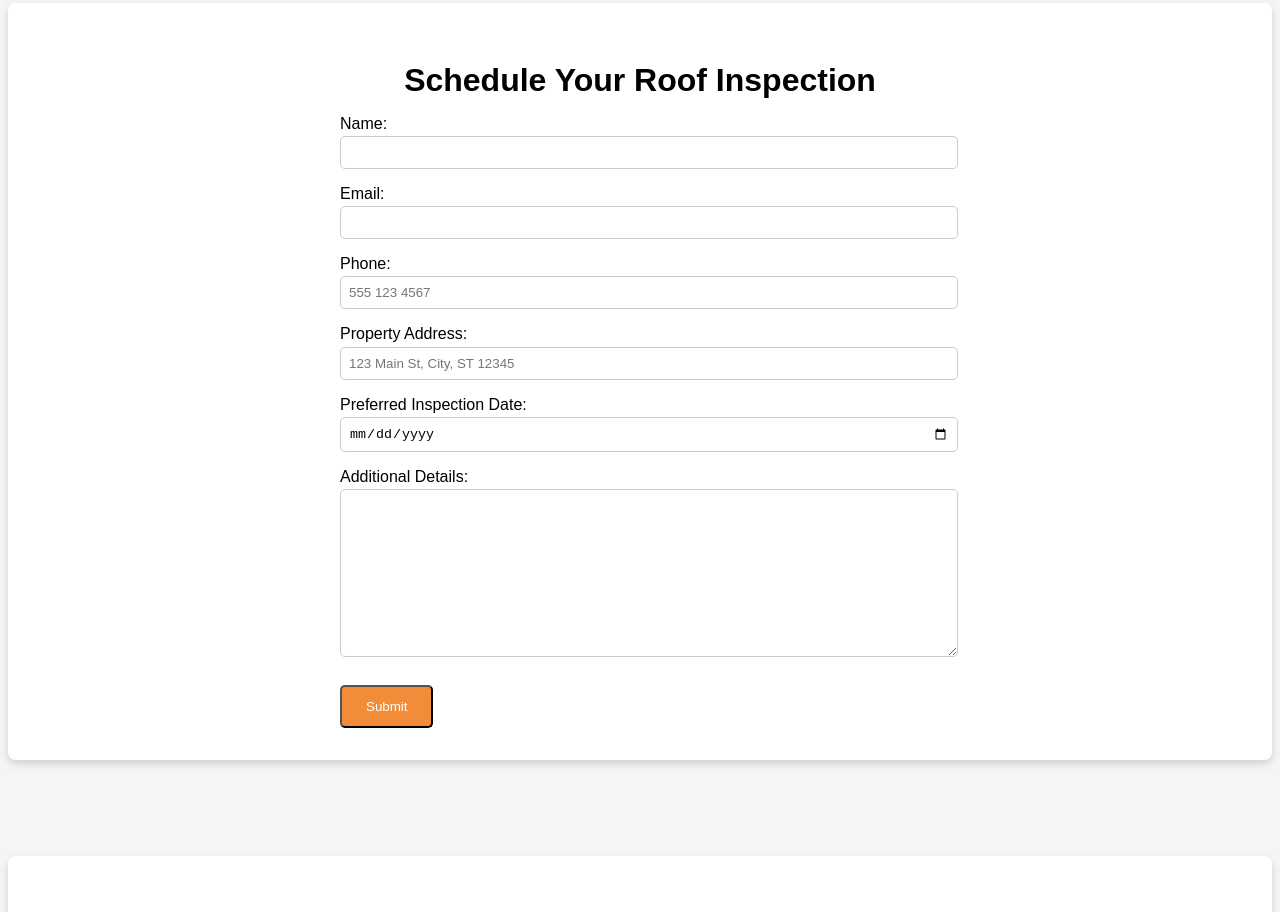
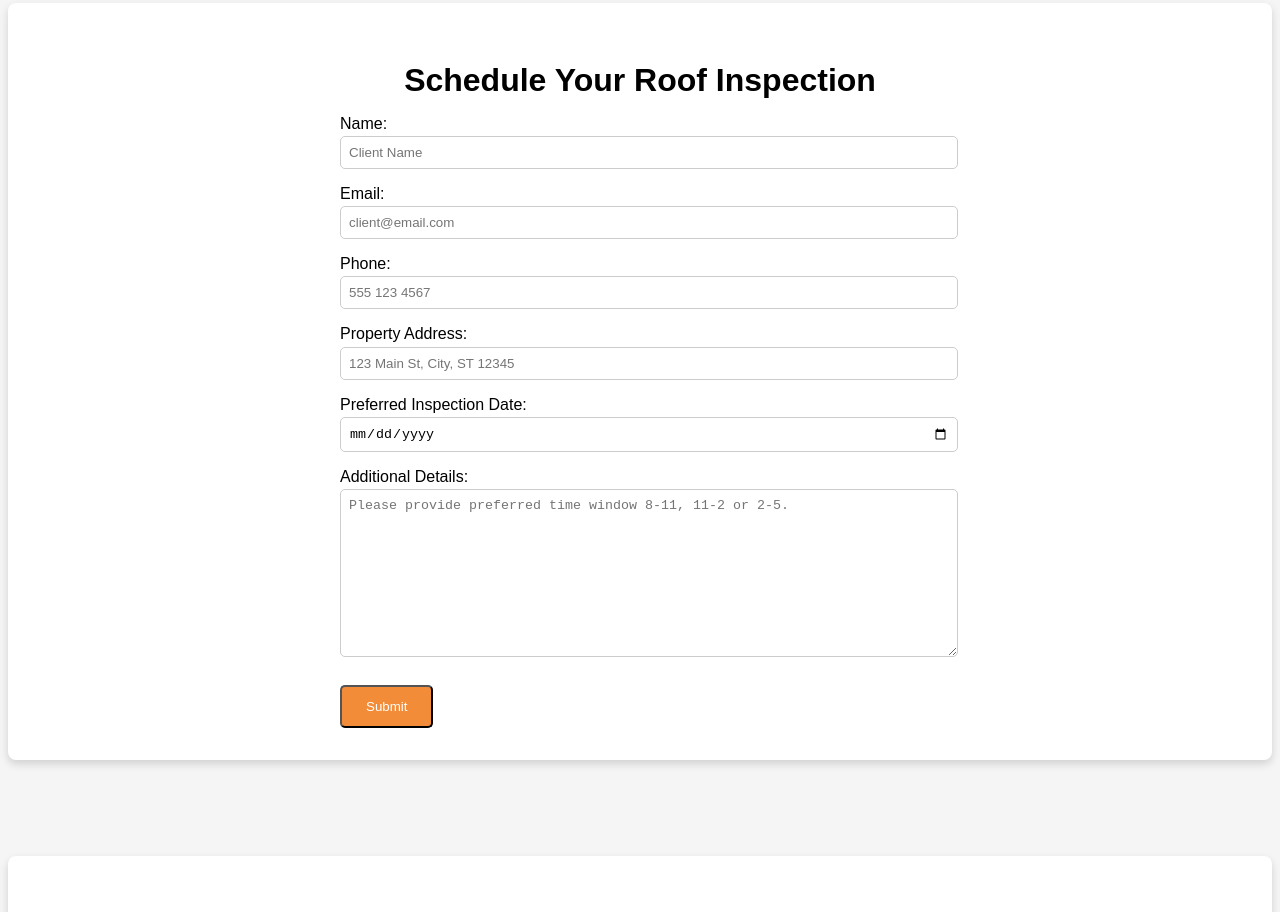
Before and after one commit to jrobj3/robinson-roofing, a plain HTML site: page index.html in a window 1280 px wide. Shown: the part 2120-3032 px from the top of the page. Drawn offline with Linux system fonts and the light colour scheme.

Commit message:
grey txt added.html

```diff
--- a/index.html
+++ b/index.html
@@ -92,9 +92,9 @@
             <h2>Schedule Your Roof Inspection</h2>
             <form id="inspection-form">
                 <label for="name">Name:</label>
-                <input type="text" id="name" name="name" required>
+                <input type="text" id="name" name="name" required placeholder="Client Name">
                 <label for="email">Email:</label>
-                <input type="email" id="email" name="_replyto" required>
+                <input type="email" id="email" name="_replyto" required placeholder="client@email.com">
                 <p id="email-error" style="color: red; display: none;">Please enter a valid email with @ and .</p>
                 <label for="phone">Phone:</label>
                 <input type="tel" id="phone" name="phone" required placeholder="555 123 4567">
@@ -104,7 +104,7 @@
                 <label for="date">Preferred Inspection Date:</label>
                 <input type="date" id="date" name="date" required>
                 <label for="message">Additional Details:</label>
-                <textarea id="message" name="message"></textarea>
+                <textarea id="message" name="message" placeholder="Please provide preferred time window 8-11, 11-2 or 2-5."></textarea>
                 <button type="submit" class="btn">Submit</button>
                 <p id="form-message" style="display: none; margin-top: 1rem;"></p>
             </form>
```
